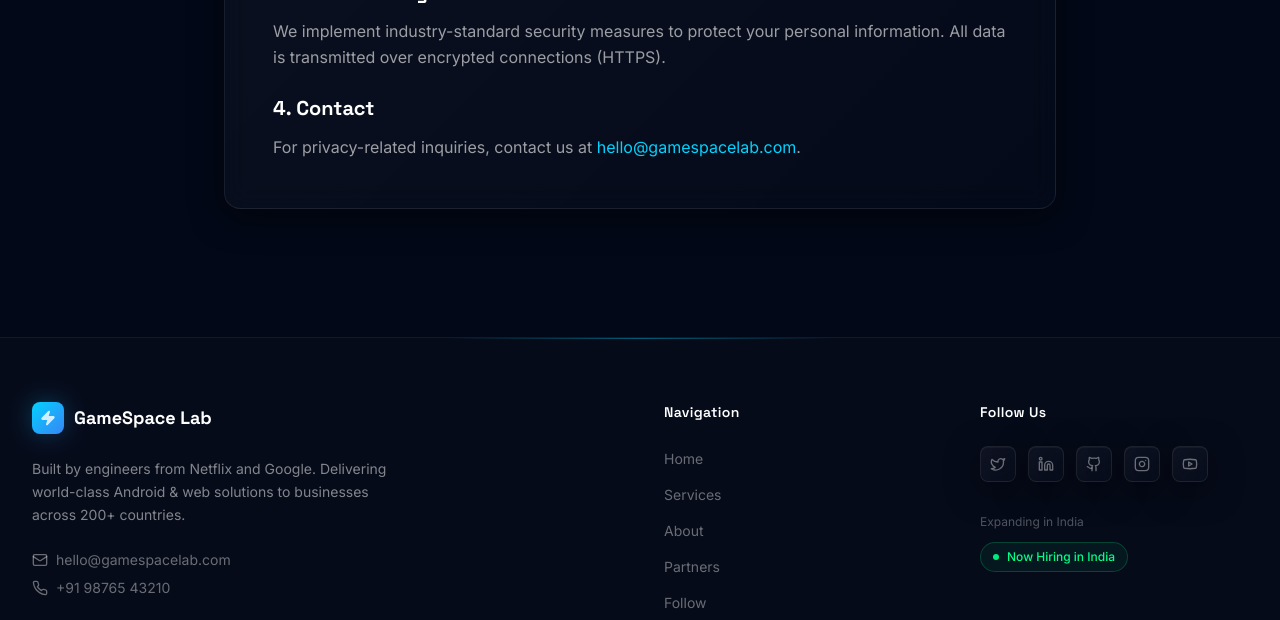
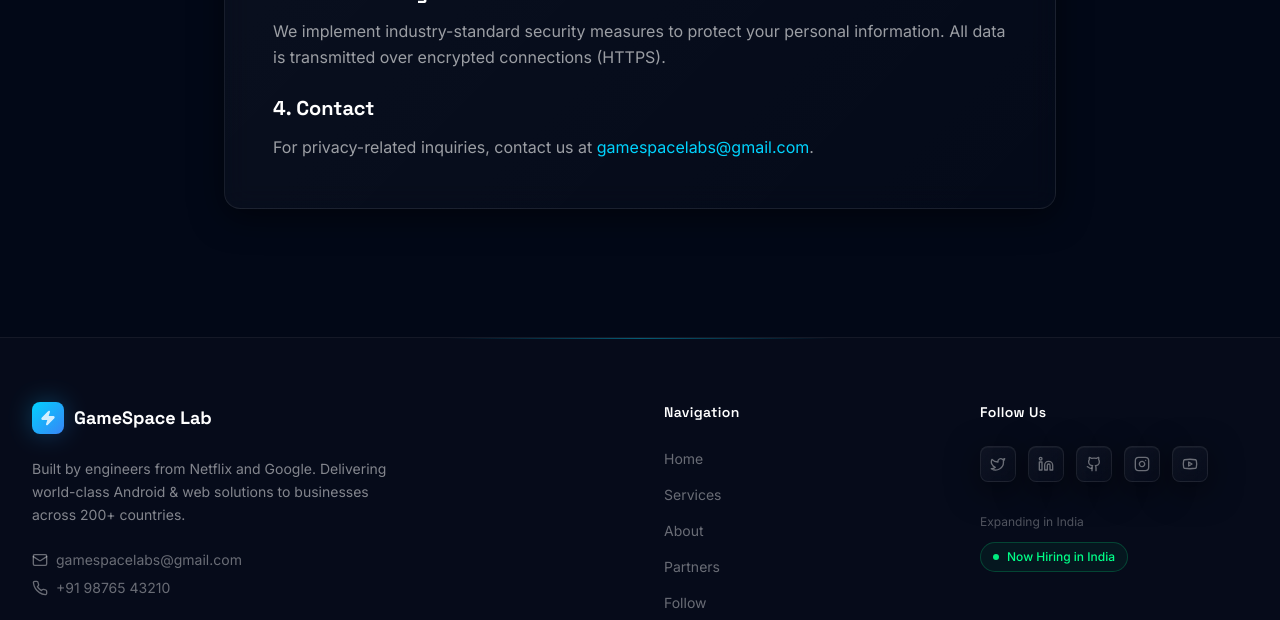
Before and after one commit to developerayush014-uiux/Gamespacelabs-Portfolio, a Next.js app: page /privacy in a window 1280 px wide. Shown: the part 840-1460 px from the top of the page. Built offline with nearby package versions, Linux system fonts and the light colour scheme.

Commit message:
Email name fixed

```diff
--- a/app/privacy/page.tsx
+++ b/app/privacy/page.tsx
@@ -34,7 +34,7 @@ export default function PrivacyPage() {
                 </div>
                 <div>
                   <h2 className="font-display text-xl font-bold text-white mb-3">4. Contact</h2>
-                  <p>For privacy-related inquiries, contact us at <a href="mailto:hello@gamespacelab.com" className="text-cyan-glow hover:underline">hello@gamespacelab.com</a>.</p>
+                  <p>For privacy-related inquiries, contact us at <a href="mailto:gamespacelabs@gmail.com" className="text-cyan-glow hover:underline">gamespacelabs@gmail.com</a>.</p>
                 </div>
               </div>
             </SectionReveal>
--- a/app/terms/page.tsx
+++ b/app/terms/page.tsx
@@ -38,7 +38,7 @@ export default function TermsPage() {
                 </div>
                 <div>
                   <h2 className="font-display text-xl font-bold text-white mb-3">5. Contact</h2>
-                  <p>For inquiries, contact <a href="mailto:hello@gamespacelab.com" className="text-cyan-glow hover:underline">hello@gamespacelab.com</a>.</p>
+                  <p>For inquiries, contact <a href="mailto:gamespacelabs@gmail.com" className="text-cyan-glow hover:underline">gamespacelabs@gmail.com</a>.</p>
                 </div>
               </div>
             </SectionReveal>
--- a/data/content.ts
+++ b/data/content.ts
@@ -6,7 +6,7 @@ export const siteConfig = {
   tagline: "Engineering Experiences at Scale",
   description:
     "Built by engineers from Netflix and Google, GameSpace Lab delivers world-class Android & web solutions to businesses across 200+ countries.",
-  email: "hello@gamespacelab.com",
+  email: "gamespacelabs@gmail.com",
   phone: "+91 98765 43210",
   socials: {
     twitter: "https://twitter.com/gamespacelab",
```
